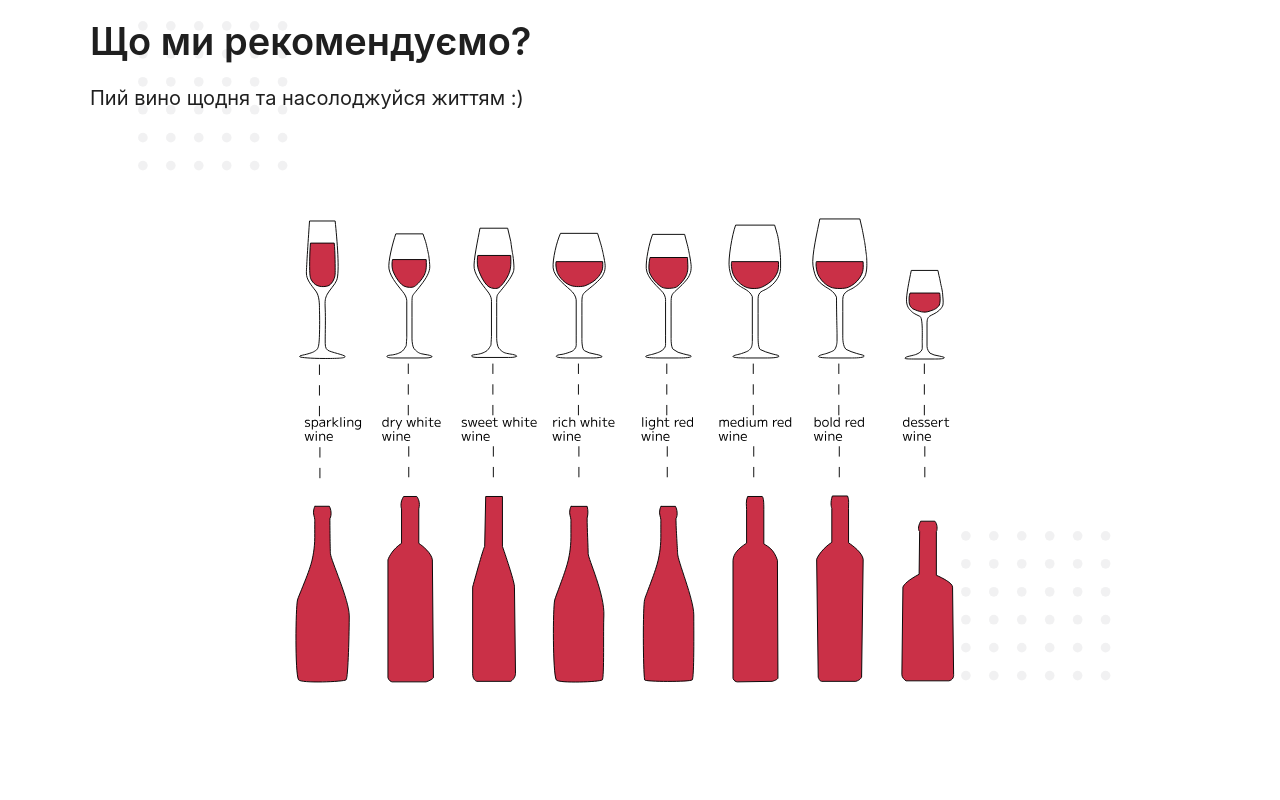
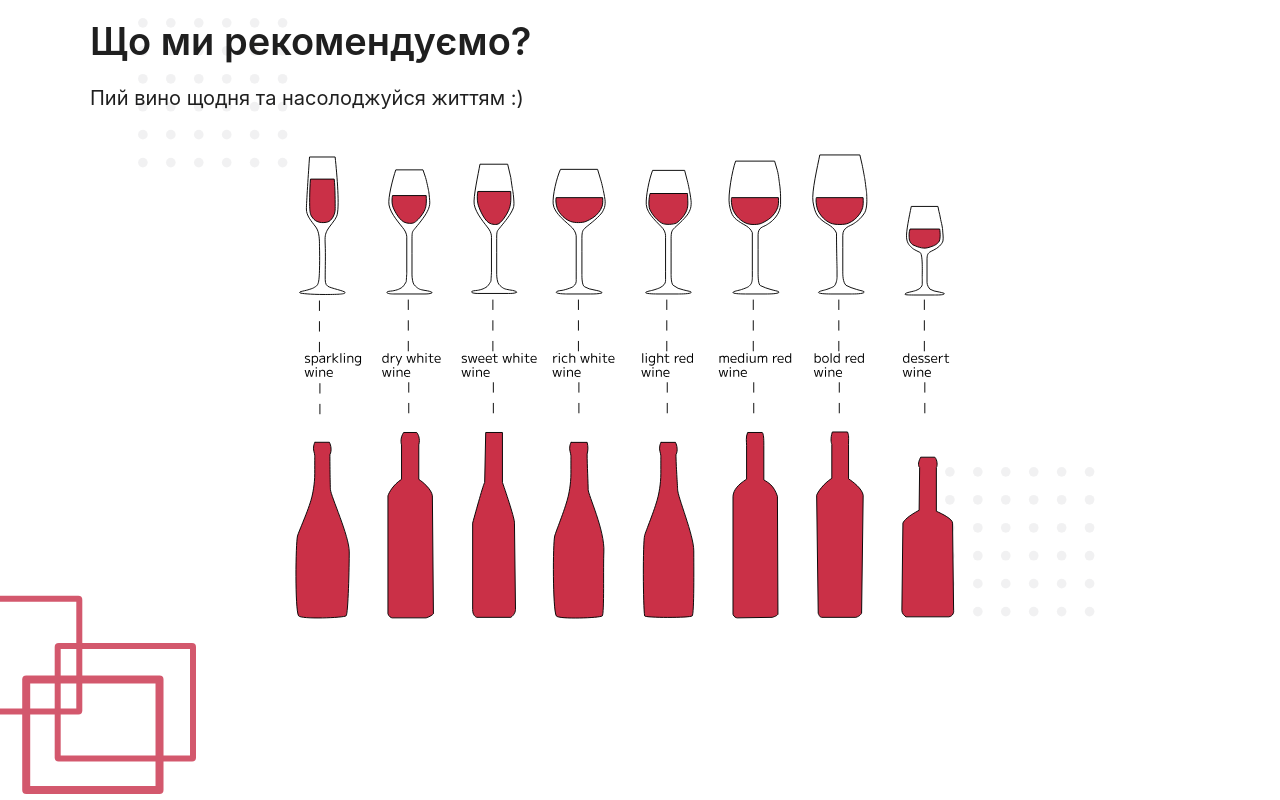
Before and after one commit to Nattalli/lteam-wine-map, a React (Create React App) app in the folder frontend/: page / in a window 1280 px wide. Shown: the part 1300-2100 px from the top of the page. Built offline with nearby package versions, Linux system fonts and the light colour scheme.

Commit message:
add squares to suggest section

```diff
--- a/frontend/src/pages/home/Home.scss
+++ b/frontend/src/pages/home/Home.scss
@@ -22,7 +22,7 @@
 .why-wine-section-wrapper {
   padding: 50px 0px;
 
-  #why-wine-squares-img {
+  .why-wine-squares-img {
     position: absolute;
     right: 0px;
   }
@@ -60,14 +60,21 @@
 
 .suggest-section-wrapper {
   padding-bottom: 10px;
+  position: relative;
 
   .suggest-section {
     min-height: 170px;
     background-image: url('../../assets/img/dots.svg');
     background-size: 150px;
     background-repeat: no-repeat;
-    background-position: 5% 15%;
+    background-position: 5% 0%;
   }
+
+  .why-wine-squares-img {
+    position: absolute;
+    transform: rotate(180deg);
+    left: 0;
+    bottom: 20px;
   }
 
   .wines-image {
@@ -76,14 +83,11 @@
     background-image: url('../../assets/img/dots.svg');
     background-size: 150px;
     background-repeat: no-repeat;
-  background-position: 85% 64%;
+    background-position: 90% 64%;
 
     img {
       padding: 20px;
       width: clamp(400px, 100%, 730px);
     }
-
-  #suggest-squares-img {
-
   }
 }
--- a/frontend/src/pages/home/Home.tsx
+++ b/frontend/src/pages/home/Home.tsx
@@ -27,7 +27,7 @@ export default function Home() {
         </Col>
       </Row>
       <div className="why-wine-section-wrapper">
-        <img id="why-wine-squares-img" src={Squares} alt="Squares" />
+        <img className="why-wine-squares-img" src={Squares} alt="Squares" />
         <div className="why-wine-section">
           <Row justify="center" align="middle" className="why-wine-header">
             <Typography.Title level={2} className="why-wine-title">
@@ -71,18 +71,19 @@ export default function Home() {
       </div>
       <div className="home-info-section suggest-section-wrapper">
         <div className="suggest-section">
+          <img className="why-wine-squares-img" src={Squares} alt="Squares" />
           <Typography.Title level={1} className="home-info-title">
             Що ми рекомендуємо?
           </Typography.Title>
           <Typography.Paragraph className="home-info-paragraph">
             Пий вино щодня та насолоджуйся життям :)
           </Typography.Paragraph>
+          <div className="wines-image">
+            <Row justify="center" align="middle">
+              <img src={Wines} alt="Wines" />
+            </Row>
+          </div>
         </div>
-      </div>
-      <div className="wines-image">
-        <Row justify="center" align="middle">
-          <img src={Wines} alt="Wines" />
-        </Row>
       </div>
     </>
   );
```
Lines whose indentation alone changed are shown as unchanged.
